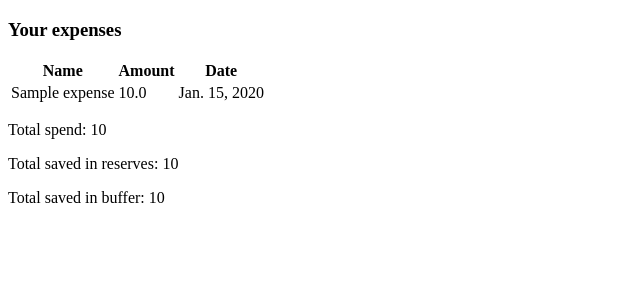
After one commit to ChinaraIsabaeva/family-budget-app, a Django app: template mybudget/finplanner/templates/expenses.html in a window 1280 px wide. The commit adds this page. Shown: the top 300 px of the page, without its empty margins (0-640 px from the left). Run offline with Django 3.2, Linux system fonts and the light colour scheme; tables that the repository leaves empty hold one stand-in row (values such as "Sample post"); the template is opened without the code that fills it: values that come from a table or form of the project are taken from there, most other values are stand-ins (such as "Sample title", 1, 10 or a date in 2020); parts of the project's set-up code (start-up, migrations or seed data) failed here and were passed over.

```diff
--- a/mybudget/finplanner/models.py
+++ b/mybudget/finplanner/models.py
@@ -1,4 +1,5 @@
 from django.db import models
+from datetime import datetime
 
 # Create your models here.
 PERIODICITY_YEAR = 1
@@ -21,9 +22,11 @@ PERIODICITY_CHOICES = (
 
 CATEGORY_TYPE_INCOMES = 8
 CATEGORY_TYPE_EXPENSES = 9
+CATEGORY_TYPE_RESERVES = 10
 CATEGORY_TYPE_CHOICES = (
     (CATEGORY_TYPE_INCOMES, u'Incomes'),
     (CATEGORY_TYPE_EXPENSES, u'Expenses'),
+    (CATEGORY_TYPE_RESERVES, u'Reserves')
 )
 
 class Category(models.Model):
@@ -41,22 +44,22 @@ class Category(models.Model):
 
 class Expenses(models.Model):
     name = models.CharField(max_length=255)
-    category = models.ForeignKey(Category, default=5)
-    amount = models.DecimalField(max_digits=19, decimal_places=2)
+    category = models.ForeignKey(Category, limit_choices_to={'type': CATEGORY_TYPE_EXPENSES}, default=5)
+    amount = models.FloatField()
     date = models.DateField()
 
     def __unicode__(self):
-        return self.name
+        return u'%s %s %s' % (self.name, self.amount, self.date)
 
     class Meta():
-       verbose_name = u'expense'
-       verbose_name_plural = u'expenses'
+        verbose_name = u'expense'
+        verbose_name_plural = u'expenses'
 
 
 class Reserves(models.Model):
     name = models.CharField(max_length=255)
     periodicity = models.IntegerField(choices=PERIODICITY_CHOICES, default=PERIODICITY_MONTH)
-    category = models.ForeignKey(Category, default=10)
+    category = models.ForeignKey(Category, limit_choices_to={'type': CATEGORY_TYPE_RESERVES}, default=10)
     amount = models.FloatField()
     date = models.DateField()
 
@@ -70,7 +73,7 @@ class Reserves(models.Model):
 class Incomes(models.Model):
     name = models.CharField(max_length=255)
     periodicity = models.IntegerField(choices=PERIODICITY_CHOICES, default=PERIODICITY_MONTH)
-    category = models.ForeignKey(Category, default=9)
+    category = models.ForeignKey(Category, limit_choices_to={'type': CATEGORY_TYPE_INCOMES}, default=9)
     amount = models.FloatField()
     date = models.DateField()
 
--- a/mybudget/finplanner/static/style.css
+++ b/mybudget/finplanner/static/style.css
@@ -1,5 +1,10 @@
 .content a:link, a:visited {color:#0000FF;text-decoration:none;}
 .content a:hover {color:#B22222;text-decoration:underline;}
+.content {float: left; width: 70%;}
+.content table {border-collapse:collapse;}
+.content table,th, td {border: 1px solid black;padding:3px 7px 2px 7px;}
+.column-left a:link, a:visited {color:#0000FF;text-decoration:none;}
+.column-left a:hover {color:#B22222;text-decoration:underline;}
 .column-left {float:left;width: 30%}
 .column-right {float:left;width: 30%}
 .column-center {float: left;width: 30%}
--- /dev/null
+++ b/mybudget/finplanner/templates/expenses.html
@@ -0,0 +1,28 @@
+<!DOCTYPE html>
+<html>
+<head>
+    <title></title>
+</head>
+<body>
+    <div class="content">
+        <table>
+            <h3>Your expenses</h3>
+            <tr>
+                <th>Name</th>
+                <th>Amount</th>
+                <th>Date</th>
+            </tr>
+        {% for expense in expenses %}
+            <tr>
+                <td>{{ expense.name|safe }}</td>
+                <td>{{ expense.amount|safe }}</td>
+                <td>{{ expense.date|date }}</td>
+            </tr>
+        {% endfor %}
+        </table>
+        <p>Total spend: {{ expenses_sum|safe }}</p>
+        <p>Total saved in reserves: {{ reserves_sum|safe }}</p>
+        <p>Total saved in buffer: {{ buffer_sum|safe }}</p>
+    </div>
+</body>
+</html>
--- a/mybudget/finplanner/templates/forms.html
+++ b/mybudget/finplanner/templates/forms.html
@@ -9,21 +9,21 @@
 {% csrf_token %}
     <div class="column-left">
         <p>Expenses form</p>
-        <form action="" method="post">
+        <form action="" method="post">{% csrf_token %}
             {{ expenses_form.as_p }}
             <input type="submit" name="expenses_save" value="Save" />
         </form>
     </div>
     <div class="column-center">
         <p>Incomes form</p>
-        <form action="" method="post">
+        <form action="" method="post">{% csrf_token %}
             {{ incomes_form.as_p }}
             <input type="submit" name="expenses_save" value="Save" />
         </form>
     </div>
     <div class="column-right">
         <p>Reserves form</p>
-        <form action="" method="post">
+        <form action="" method="post">{% csrf_token %}
             {{ reserves_form.as_p }}
             <input type="submit" name="expenses_save" value="Save" />
         </form>
--- a/mybudget/finplanner/templates/submitted.html
+++ b/mybudget/finplanner/templates/submitted.html
@@ -5,6 +5,6 @@
 </head>
 <body>
     <p>Your data was saved</p>
-    <a href="/home/">Back to home page</a>
+    <a href="/forms/">Back to forms page</a>
 </body>
 </html>
--- a/mybudget/settings.py
+++ b/mybudget/settings.py
@@ -41,6 +41,7 @@ INSTALLED_APPS = (
 
     #3rd parties apps
     'south',
+    'django_cron',
 
     #my_app
     'mybudget.finplanner',
--- a/requirements.txt
+++ b/requirements.txt
@@ -2,4 +2,6 @@ Django==1.6
 South==0.8.4
 argparse==1.2.1
 dj-database-url==0.2.2
+django-common-helpers==0.6.0
+django-cron==0.3.3
 wsgiref==0.1.2
```
Also changed, not shown: mybudget/finplanner/forms.py (+6 -1 lines), mybudget/finplanner/templates/home.html (+8 -1 lines), mybudget/finplanner/views.py (+10 -2 lines), data/db.sqlite, mybudget/finplanner/migrations/0010_auto__chg_field_expenses_amount.py (added), 3 other files.
